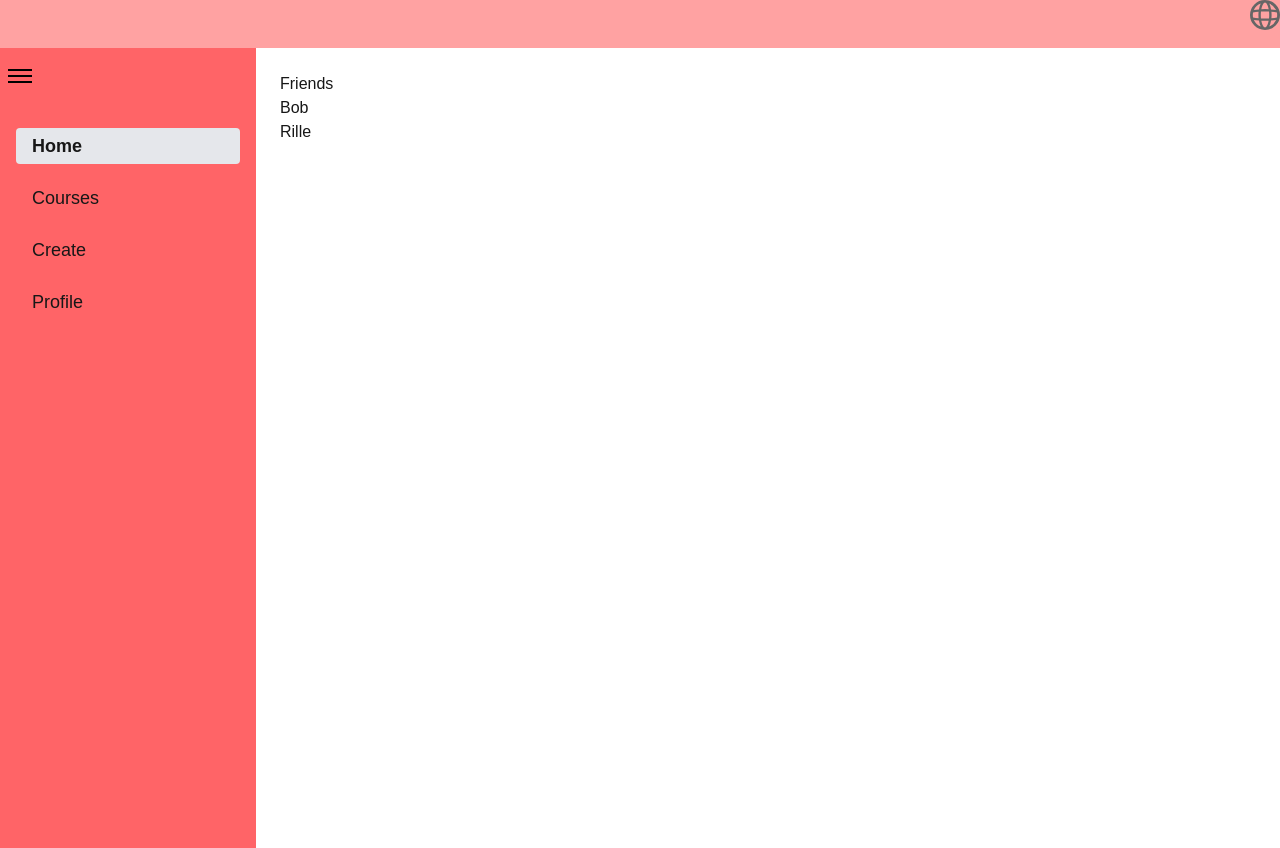
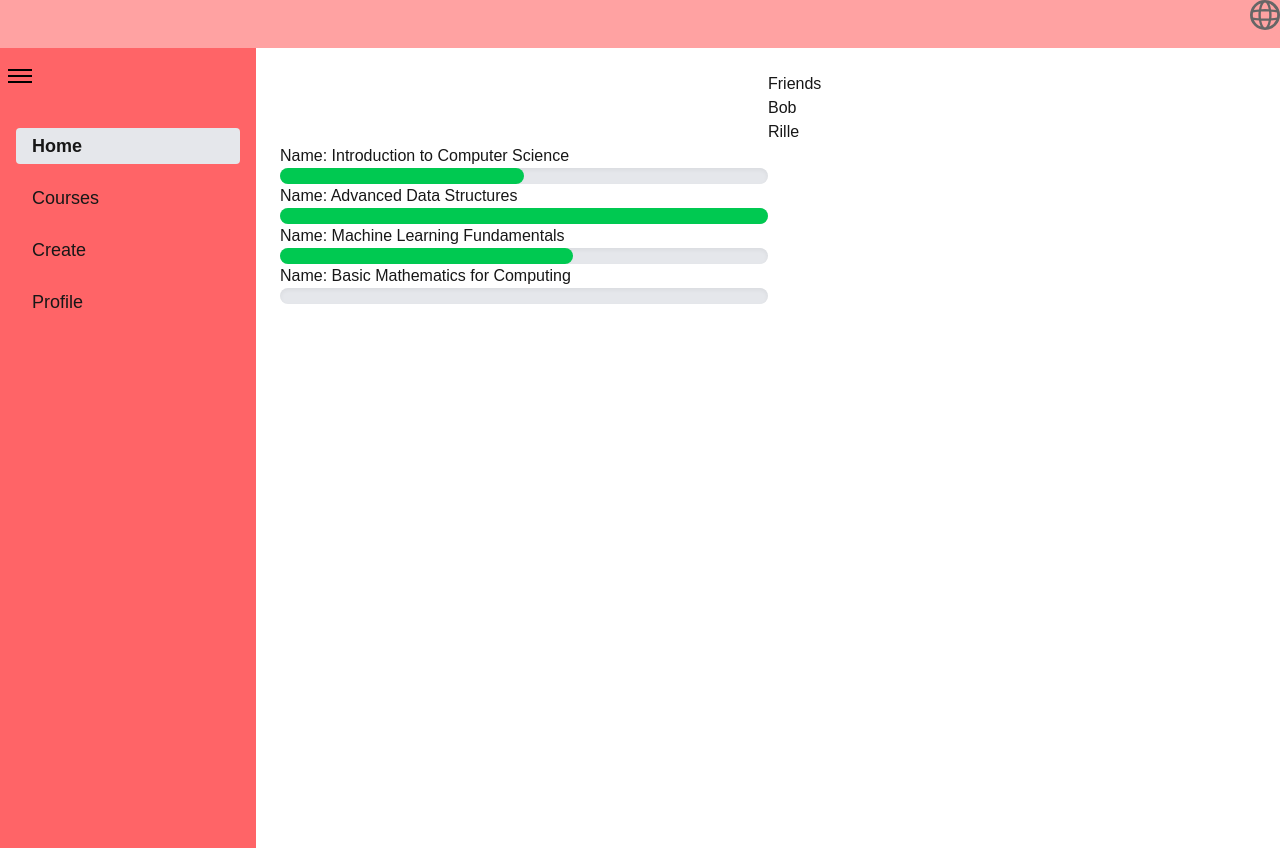
Before and after one commit to Rilleb/liu-learning, a Next.js app in the folder frontend/: page / in a window 1280 px wide. Built offline with nearby package versions, Linux system fonts and the light colour scheme.

Commit message:
Added some basic course info on home-page, no styiling

```diff
--- /dev/null
+++ b/frontend/app/components/progress_bar.tsx
@@ -0,0 +1,15 @@
+
+interface ProgressBarProps {
+  progress: number; // A number between 0 and 1
+}
+
+export default function ProgressBar({ progress }: ProgressBarProps) {
+  return (
+    <div className="w-full bg-gray-200 rounded-full h-4 shadow-inner">
+      <div
+        className="bg-green-500 h-4 rounded-full transition-all duration-300 ease-in-out"
+        style={{ width: `${progress * 100}%` }}
+      ></div>
+    </div>
+  );
+}
--- a/frontend/app/lib/get_data.ts
+++ b/frontend/app/lib/get_data.ts
@@ -6,7 +6,7 @@ const userMap = new Map<number, User>([
     {
       userId: 1,
       name: "Alice",
-      courses: [101, 205],
+      courses: [101, 205, 301, 1],
       friends: [2, 3],
     },
   ],
@@ -35,21 +35,25 @@ const exampleCourses: Course[] = [
     courseId: 101,
     title: "Introduction to Computer Science",
     quizes: [1, 2, 3, 4],
+    completedQuizes: [1, 2],
   },
   {
     courseId: 205,
     title: "Advanced Data Structures",
     quizes: [5, 6, 7],
+    completedQuizes: [5, 6, 7],
   },
   {
     courseId: 301,
     title: "Machine Learning Fundamentals",
     quizes: [8, 9, 10, 11, 12],
+    completedQuizes: [8, 9, 10],
   },
   {
     courseId: 1,
     title: "Basic Mathematics for Computing",
     quizes: [13, 14],
+    completedQuizes: [],
   },
 ];
 
@@ -57,7 +61,7 @@ export function get_user(userId: number) {
   return userMap.get(userId);
 }
 
-export function get_courses(userId: number) {
+export function get_courses(userId: number): Course[] {
   const user = get_user(userId);
   const courseIds = user?.courses;
   if (courseIds) {
@@ -65,6 +69,6 @@ export function get_courses(userId: number) {
       courseIds.includes(course.courseId),
     );
   } else {
-    return {};
+    return [];
   }
 }
--- a/frontend/app/page.tsx
+++ b/frontend/app/page.tsx
@@ -1,18 +1,46 @@
-import Image from "next/image";
 import { get_courses, get_user } from "./lib/get_data";
+import ProgressBar from "./components/progress_bar";
 
-export default function Home() {
-  const userId = 1;
+type Props = {
+  userId: number
+}
+
+const CourseComponent = ({ userId }: Props) => {
+  /*
+   * Fetching data should be done in one step, think I saw something about it in the next.js tutorial so we use parallel fetching to make it faster
+   * Probably not something we need to do now, but perhaps later
+   * */
   const user_data = get_user(userId);
   const courses = get_courses(userId);
 
   return (
     <div>
+      <ul>
+        {courses && courses?.map((course, _) => {
+          const completion = course.completedQuizes.length / course.quizes.length
+          return <li key={course.courseId}>
+            <p>Name: {course.title}</p>  {/*This should probably be a Link somewhere around here*/}
+            <ProgressBar progress={completion} />
+          </li>;
+        })}
+      </ul>
+    </div>
+  )
+
+}
+
+export default function Home() {
+  const userId = 1;
+  const user_data = get_user(userId);
+
+  return (
+    /*I'm not sure if we're going to use grid-but this seems to be quite a good site for it: https://refine.dev/blog/tailwind-grid/#reorder-regions*/
+    <div className="container m-auto grid grid-cols-2">
       {/*Quizes*/}
       <div>
       </div>
       {/*Friends*/}
-      <div>
+      <div className="tile-marker">
         <h2>Friends</h2>
         {user_data?.friends.map((id) => {
           const tmp = get_user(id);
@@ -20,8 +48,8 @@ export default function Home() {
         })}
       </div>
       {/*Courses*/}
-      <div>
-
+      <div className="tile-marker">
+        <CourseComponent userId={userId} />
       </div>
     </div>
 
--- a/frontend/package.json
+++ b/frontend/package.json
@@ -1,6 +1,6 @@
 {
   "name": "frontend",
-  "version": "0.1.0",
+"version": "0.1.0",
   "private": true,
   "scripts": {
     "dev": "next dev --turbopack",
```
